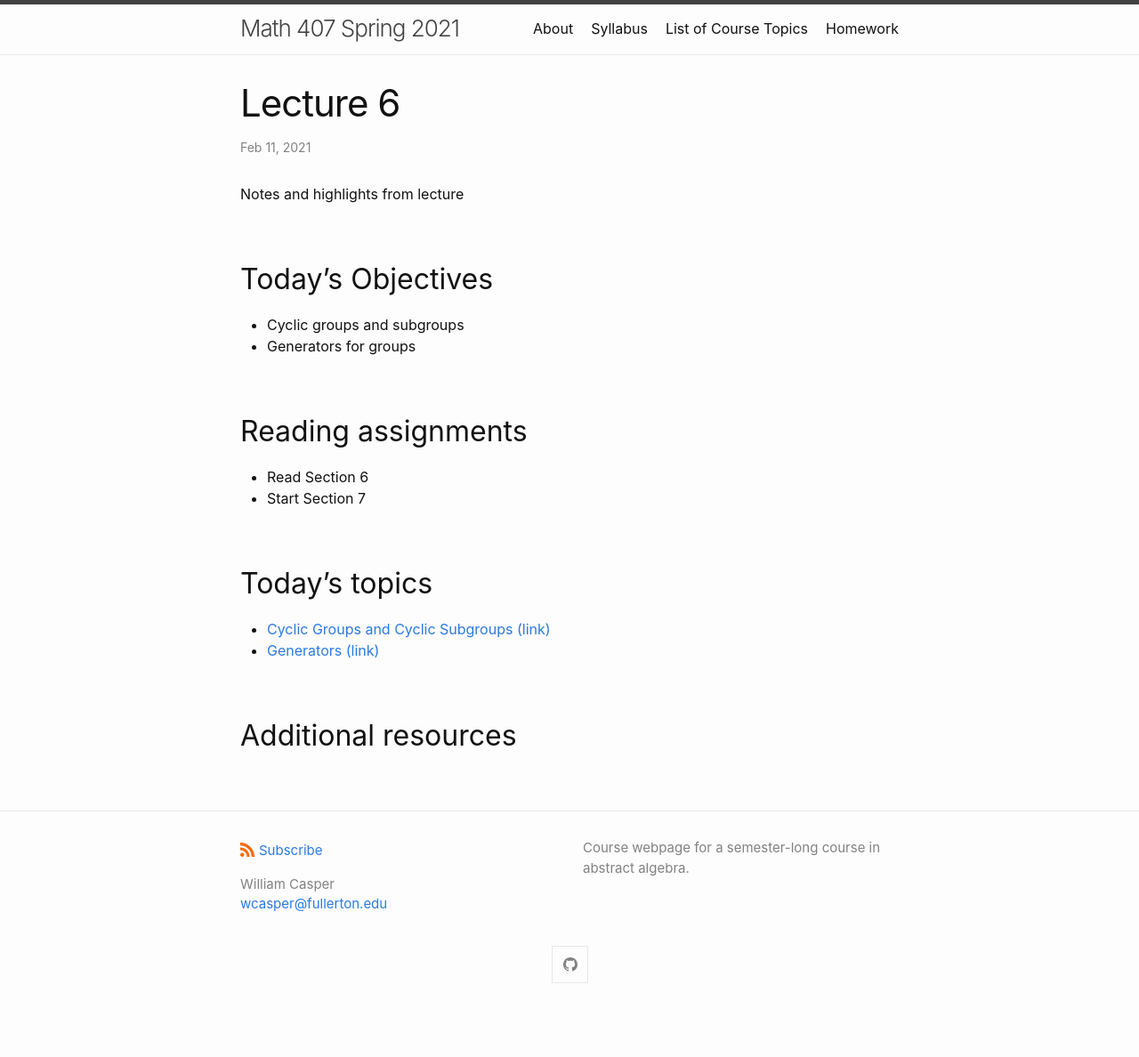
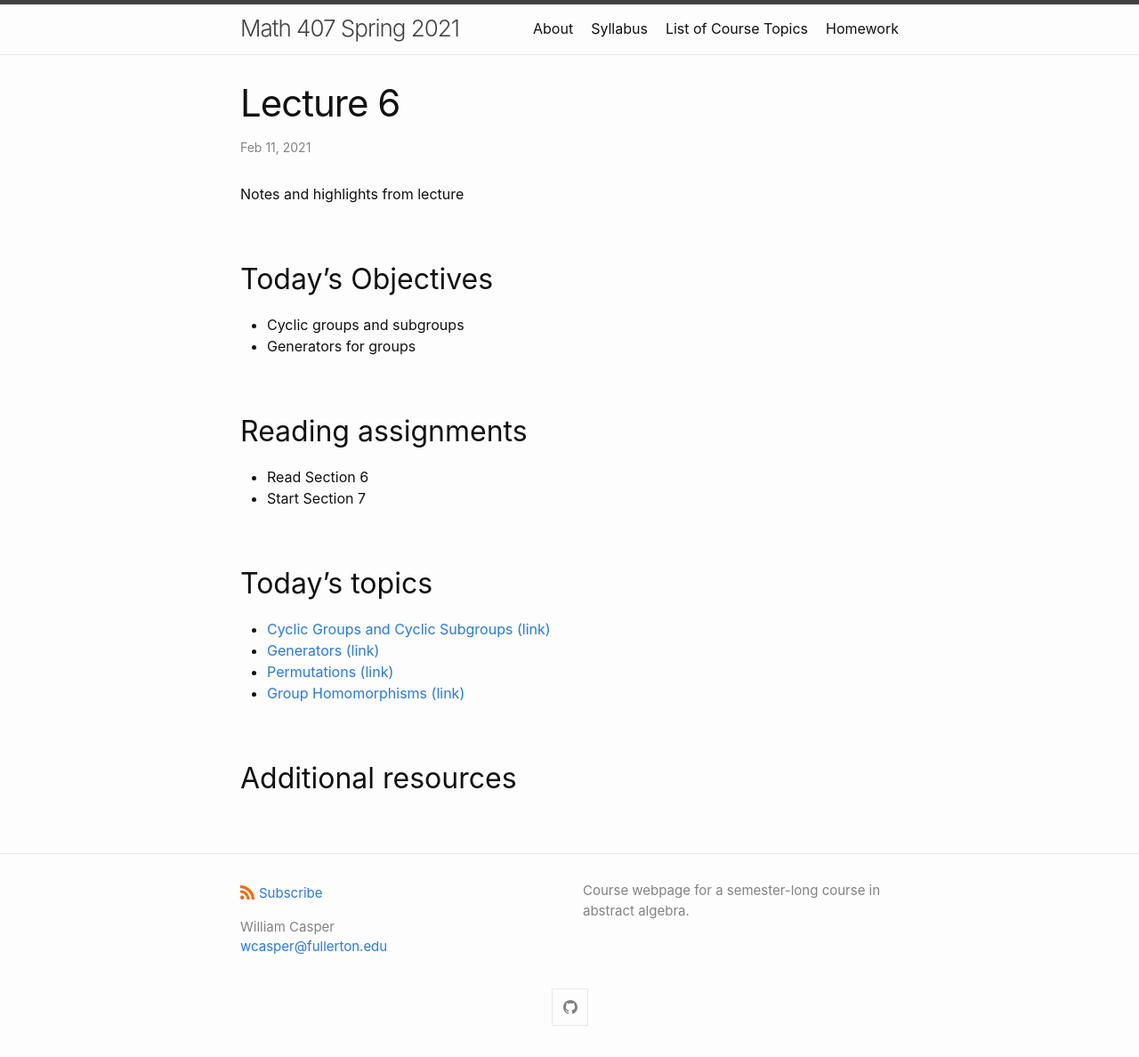
Before and after one commit to wcasper/math407spring2021, a Jekyll site: the page built from _posts/2021-02-11-Week-3-Lecture-6.md, in a window 1280 px wide. Shown: the whole page at 89% size. Built offline with Jekyll 4.4.1, drawn with Linux system fonts in a browser that asks for light colours; before the commit the page ends 1140 px from its top, so only the background shows below that.

Commit message:
added lecture topics

```diff
--- a/_posts/2021-02-11-Week-3-Lecture-6.md
+++ b/_posts/2021-02-11-Week-3-Lecture-6.md
@@ -18,5 +18,7 @@ Notes and highlights from lecture
 ## Today's topics
 * <a target="_parent" href="https://wcasper.github.io/math407spring2021/topics/cyclic-groups.html">Cyclic Groups and Cyclic Subgroups (link)</a>
 * <a target="_parent" href="https://wcasper.github.io/math407spring2021/topics/generators.html">Generators (link)</a>
+* <a target="_parent" href="https://wcasper.github.io/math407spring2021/topics/permutation.html">Permutations (link)</a>
+* <a target="_parent" href="https://wcasper.github.io/math407spring2021/topics/group-homomorphism.html">Group Homomorphisms (link)</a>
 
 ## Additional resources
```
